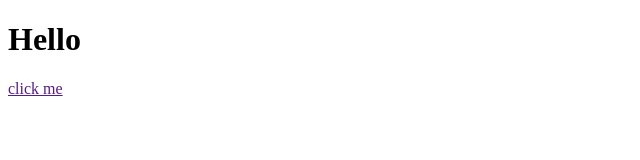
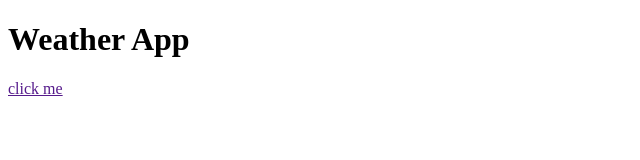
Before and after one commit to litopeanut/vanilla-weather-app, a plain HTML site: page src/index.html in a window 1280 px wide. Shown: the whole page, without its empty margins (0-640 px from the left). Drawn offline with nearby package versions, Linux system fonts and the light colour scheme.

Commit message:
Changed Title

```diff
--- a/src/index.html
+++ b/src/index.html
@@ -14,7 +14,7 @@
   </head>
   <body>
     <div class="container"></div>
-    <h1>Hello</h1>
+    <h1>Weather App</h1>
     <a href="" class="btn btn-primary">click me</a>
   </body>
   <script src="src/index.js"></script>
```
